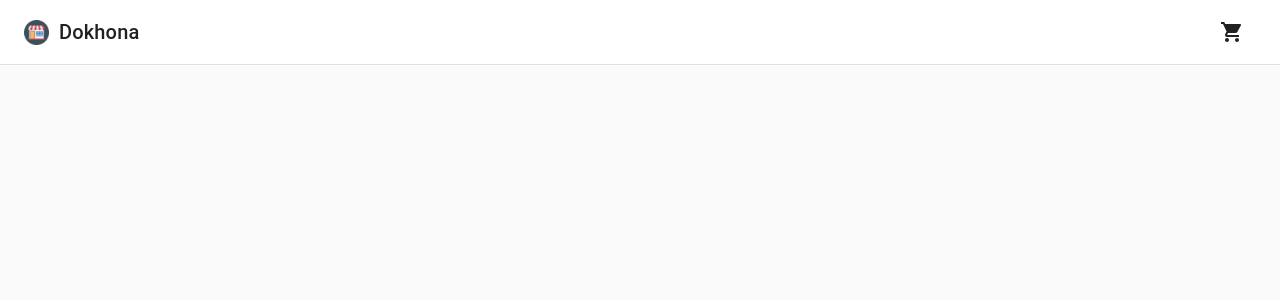
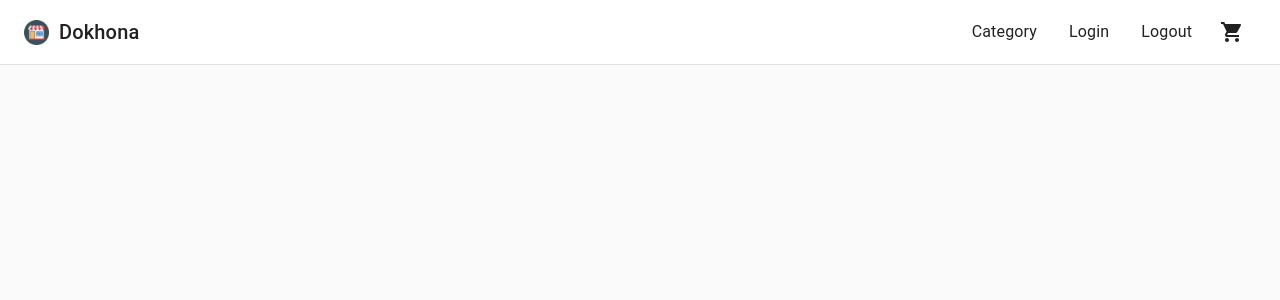
Before and after one commit to Thulunga/myDokhonaStore, a React (Create React App) app: page /checkout in a window 1280 px wide. Shown: the top 300 px of the page. Built offline with nearby package versions, Linux system fonts and the light colour scheme; no server answers.

Commit message:
update on navbar

```diff
--- a/src/components/Navbar/Navbar.jsx
+++ b/src/components/Navbar/Navbar.jsx
@@ -35,6 +35,21 @@ const Navbar = ({ totalItems }) => {
 
           <div className={classes.grow} />
 
+          <MenuItem variant='h6' className={classes.button} color='inherit'>
+            Category
+            <Menu>
+              Dokhona
+            </Menu>
+          </MenuItem>
+
+          <MenuItem component={Link} to="/login" variant='h6' className={classes.button} color='inherit'>
+            Login
+          </MenuItem>
+          <MenuItem component={Link} to="/logout" variant='h6' className={classes.button} color='inherit'>
+            Logout
+          </MenuItem>
+
+
           {location.pathname !== "/cart" && (
             <div className={classes.button}>
               <IconButton
```
